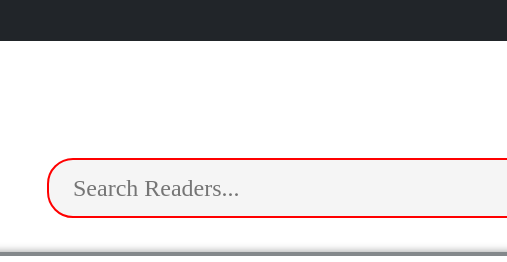
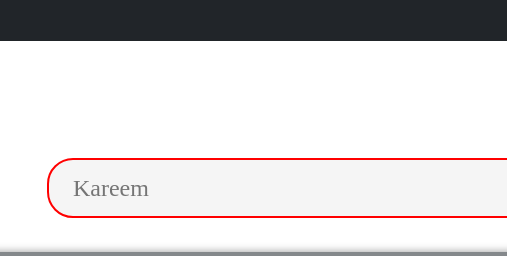
Before and after one commit to shawarr/readers-final, a plain HTML site: page index.html in a window 1280 px wide. Shown: the top 262 px of the page, 89-596 px from the left. Drawn offline with nearby package versions, Linux system fonts and the light colour scheme.

Commit message:
Update index.html

```diff
--- a/index.html
+++ b/index.html
@@ -37,7 +37,7 @@
             <a href="index.html"><img src="images/readers-fully-booked.png" alt="readers logo" class="logo"></a>
         </div>
         <div class="searchBar d-flex justify-content-center align-items-center">
-            <input id="searchQueryInput" type="text" placeholder="Search Readers...">
+            <input id="searchQueryInput" type="text" placeholder="Kareem">
             <button id="searchQuerySubmit" type="submit">
                 <svg style="width:24px;height:24px" viewBox="0 0 24 24">
                     <path fill="#666666" d="M9.5,3A6.5,6.5 0 0,1 16,9.5C16,11.11 15.41,12.59 14.44,13.73L14.71,14H15.5L20.5,19L19,20.5L14,15.5V14.71L13.73,14.44C12.59,15.41 11.11,16 9.5,16A6.5,6.5 0 0,1 3,9.5A6.5,6.5 0 0,1 9.5,3M9.5,5C7,5 5,7 5,9.5C5,12 7,14 9.5,14C12,14 14,12 14,9.5C14,7 12,5 9.5,5Z" />
```
